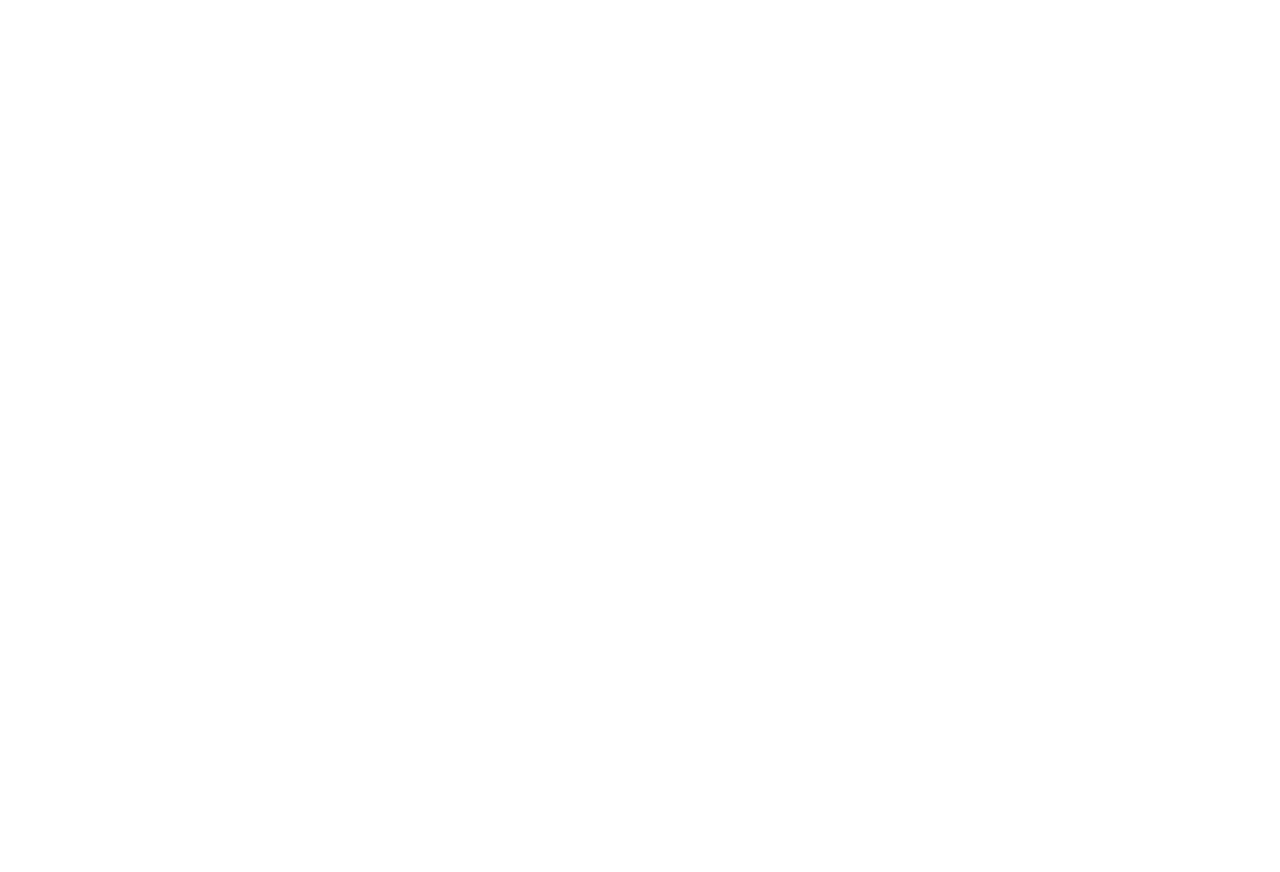
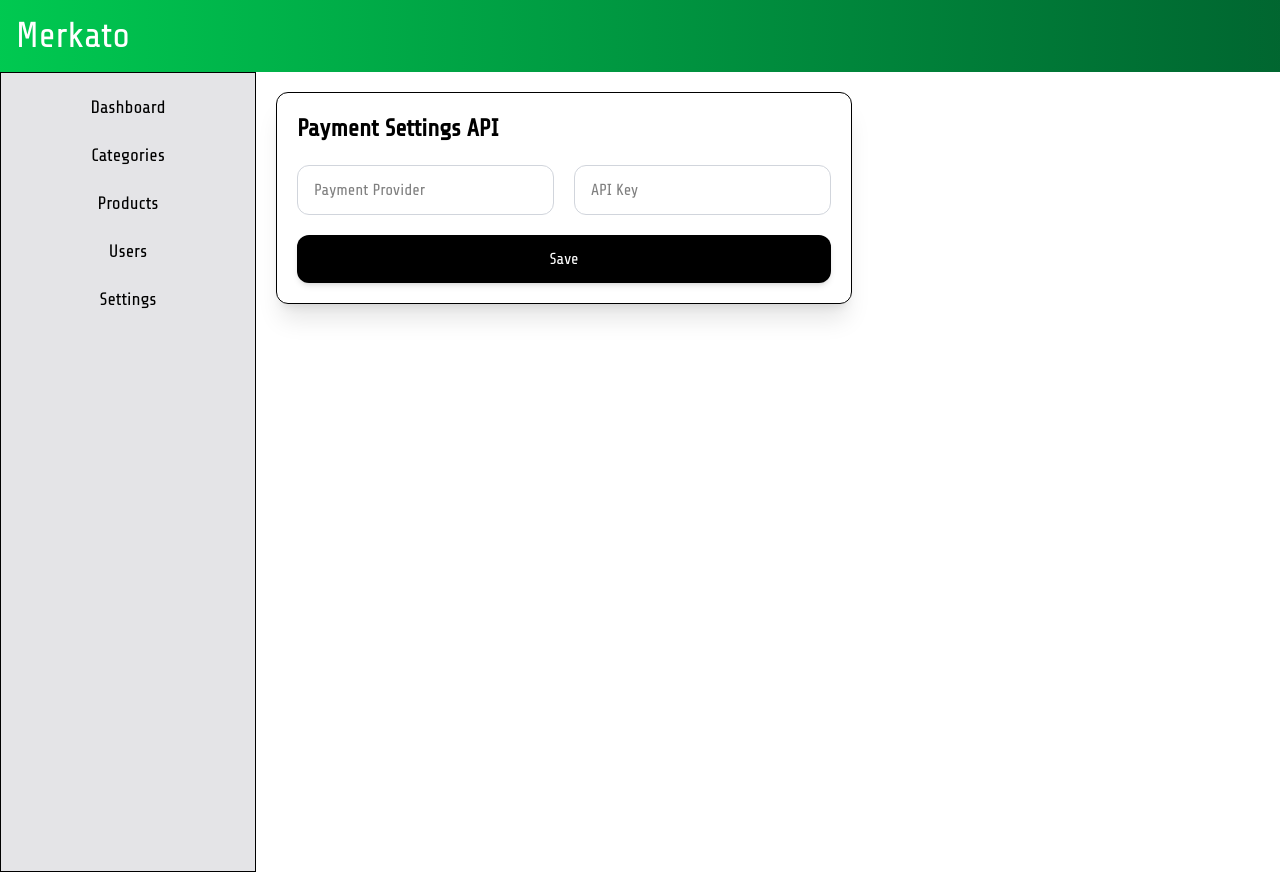
Before and after one commit to Yoni190/merkato, a React app in the folder frontend/: page /admin/settings in a window 1280 px wide. Before the commit this address had no page. Before the commit the page ends 800 px from the top, so only its background shows below. Built offline with nearby package versions, Linux system fonts and the light colour scheme; the HTML template or start-up script is replaced by a standard one.

Commit message:
Create settings page

```diff
--- a/frontend/src/App.jsx
+++ b/frontend/src/App.jsx
@@ -22,6 +22,7 @@
 import AddProduct from './pages/admin/products/AddProduct'
 import EditCategory from './pages/admin/categories/EditCategory'
 import EditProducts from './pages/admin/products/EditProducts'
+import Settings from './pages/admin/Settings'
 
 
 function App() {
@@ -51,6 +52,7 @@
           <Route path='/admin/edit-category' element={<EditCategory />} />
           <Route path='/admin/add-product' element={<AddProduct />} />
           <Route path='/admin/edit-product' element={<EditProducts />} />
+          <Route path='/admin/settings' element={<Settings />} />
         </Route>
       </Routes>
     </BrowserRouter>
--- a/frontend/src/components/admin/Sidebar.jsx
+++ b/frontend/src/components/admin/Sidebar.jsx
@@ -15,7 +15,9 @@
               <Link to={'/admin/products'}>Products</Link>
             </li>
             <li>Users</li>
-            <li>Settings</li>
+            <li>
+              <Link to={'/admin/settings'}>Settings</Link>
+            </li>
         </ul>
     </div>
   )
--- /dev/null
+++ b/frontend/src/pages/admin/Settings.jsx
@@ -0,0 +1,36 @@
+import React from 'react'
+
+const Settings = () => {
+  return (
+    <div className='p-5'>
+        <div className='w-full max-w-xl border p-5 rounded-xl shadow-xl'>
+            <h2 className='text-2xl font-semibold'>Payment Settings API</h2>
+            <form action="" className='flex flex-col gap-5'>
+                <div className='grid grid-cols-2 gap-5 mt-5'>
+                    <input
+                        type="text"
+                        name="payment_provider"
+                        id="payment_provider"
+                        placeholder='Payment Provider'
+                        className="px-4 py-3 rounded-xl border border-gray-300 focus:outline-none focus:ring-2 focus:ring-black focus:border-black transition" />
+                    <input
+                        type="text"
+                        name="api_key"
+                        id="api_key"
+                        placeholder='API Key'
+                        className="px-4 py-3 rounded-xl border border-gray-300 focus:outline-none focus:ring-2 focus:ring-black focus:border-black transition" />
+                </div>
+
+                <button
+                    type="submit"
+                    className="w-full py-3 rounded-xl bg-black text-white font-medium hover:bg-gray-800 transition duration-200 shadow-md"
+                >
+                    Save
+                    </button>
+            </form>
+        </div>
+    </div>
+  )
+}
+
+export default Settings
```
